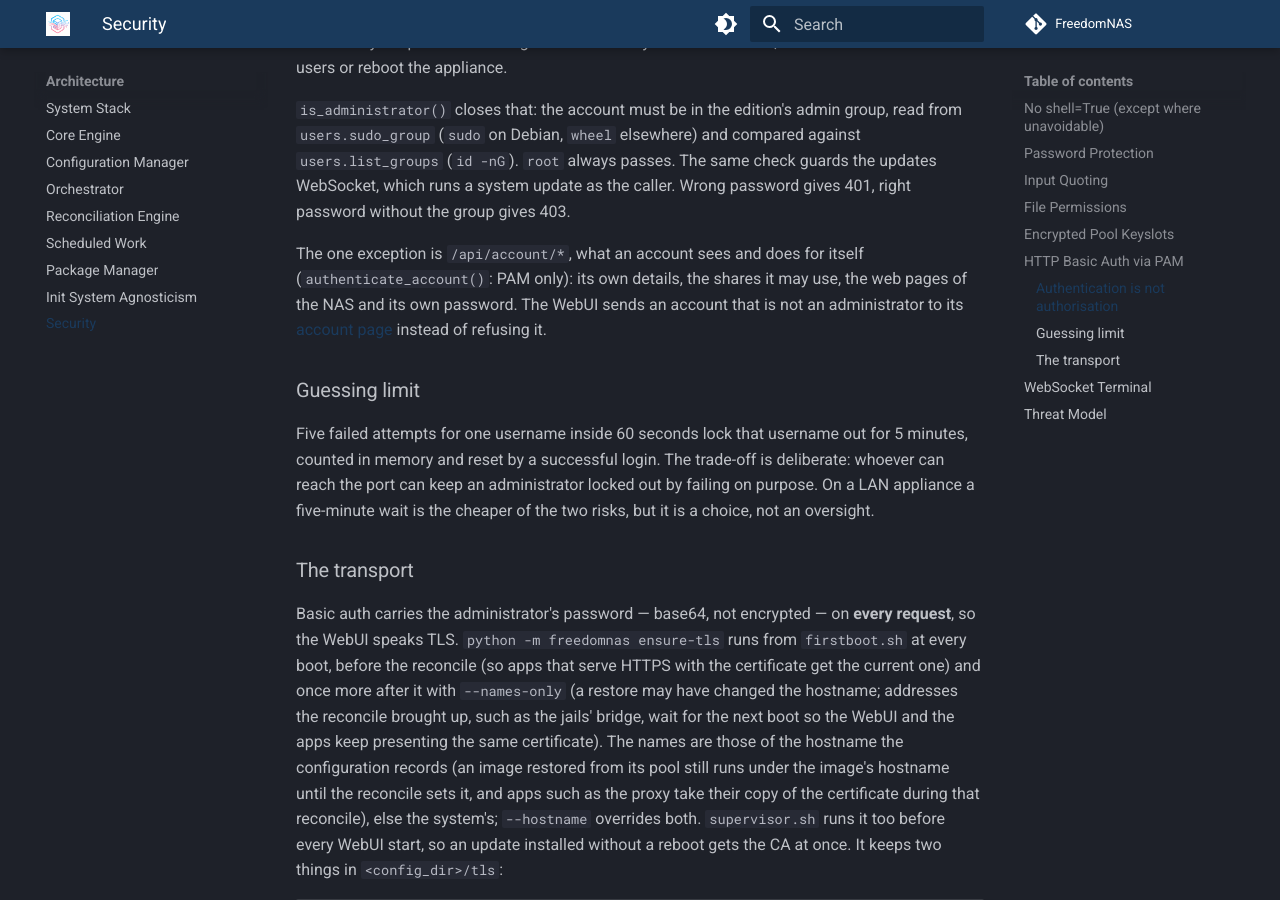
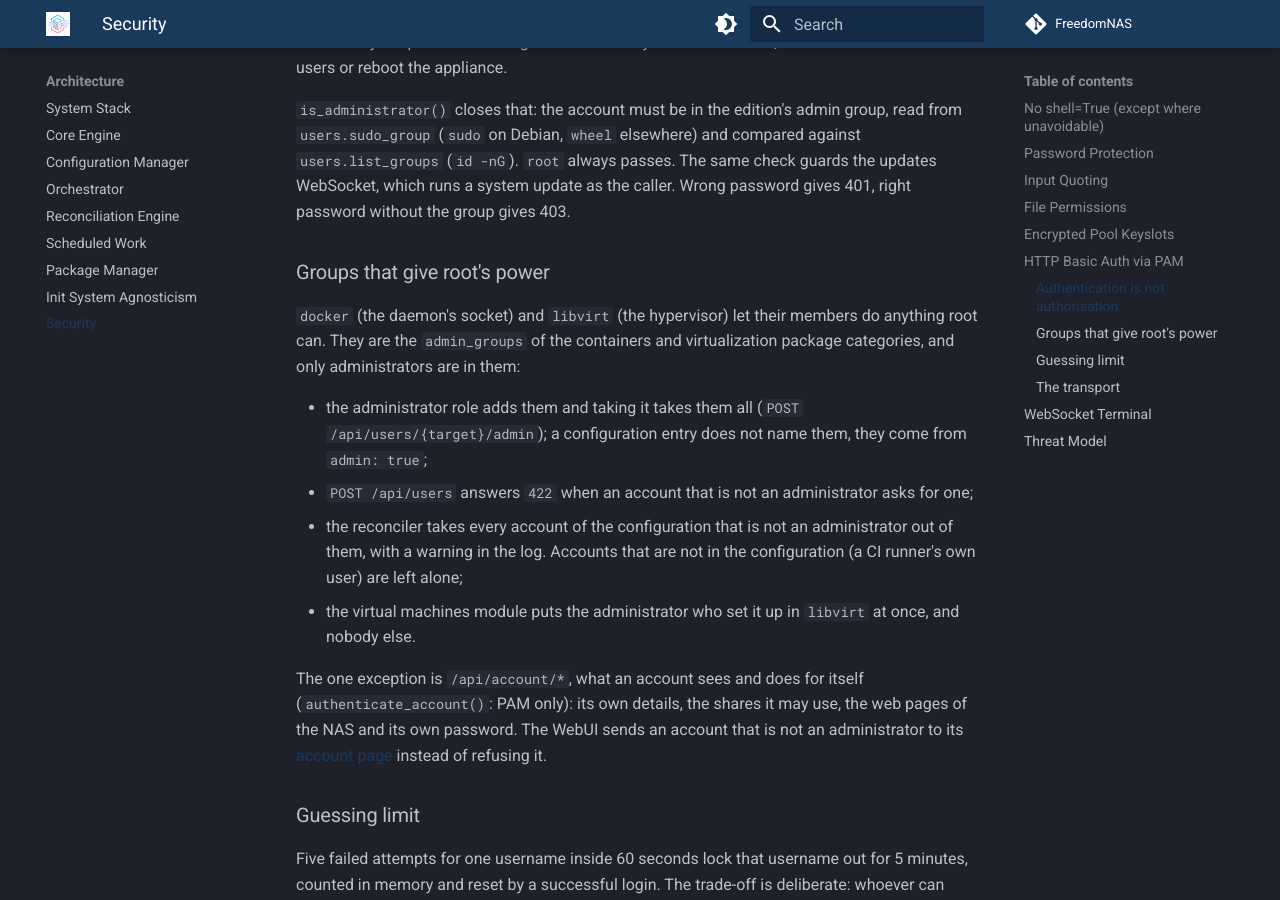
Before and after one commit to FreedomNAS/freedomnas-docs, an MkDocs documentation site: the page built from docs/architecture/security.md, in a window 1280 px wide and 900 px high, scrolled down 3567 px. Built offline with MkDocs 1.6.1 and Material for MkDocs 9.7.7, drawn with Linux system fonts in a browser that asks for light colours.

Commit message:
W4: Let docker and libvirt come from the administrator role only

```diff
--- a/docs/architecture/security.md
+++ b/docs/architecture/security.md
@@ -154,6 +154,23 @@ compared against `users.list_groups` (`id -nG`). `root` always passes. The
 same check guards the updates WebSocket, which runs a system update as the
 caller. Wrong password gives 401, right password without the group gives 403.
 
+### Groups that give root's power
+
+`docker` (the daemon's socket) and `libvirt` (the hypervisor) let their
+members do anything root can. They are the `admin_groups` of the containers
+and virtualization package categories, and only administrators are in them:
+
+- the administrator role adds them and taking it takes them all
+  (`POST /api/users/{target}/admin`); a configuration entry does not name
+  them, they come from `admin: true`;
+- `POST /api/users` answers `422` when an account that is not an
+  administrator asks for one;
+- the reconciler takes every account of the configuration that is not an
+  administrator out of them, with a warning in the log. Accounts that are
+  not in the configuration (a CI runner's own user) are left alone;
+- the virtual machines module puts the administrator who set it up in
+  `libvirt` at once, and nobody else.
+
 The one exception is `/api/account/*`, what an account sees and does for
 itself (`authenticate_account()`: PAM only): its own details, the shares it
 may use, the web pages of the NAS and its own password. The WebUI sends an
```
Also changed, not shown: docs/architecture/config.md (+3 -1 lines).
